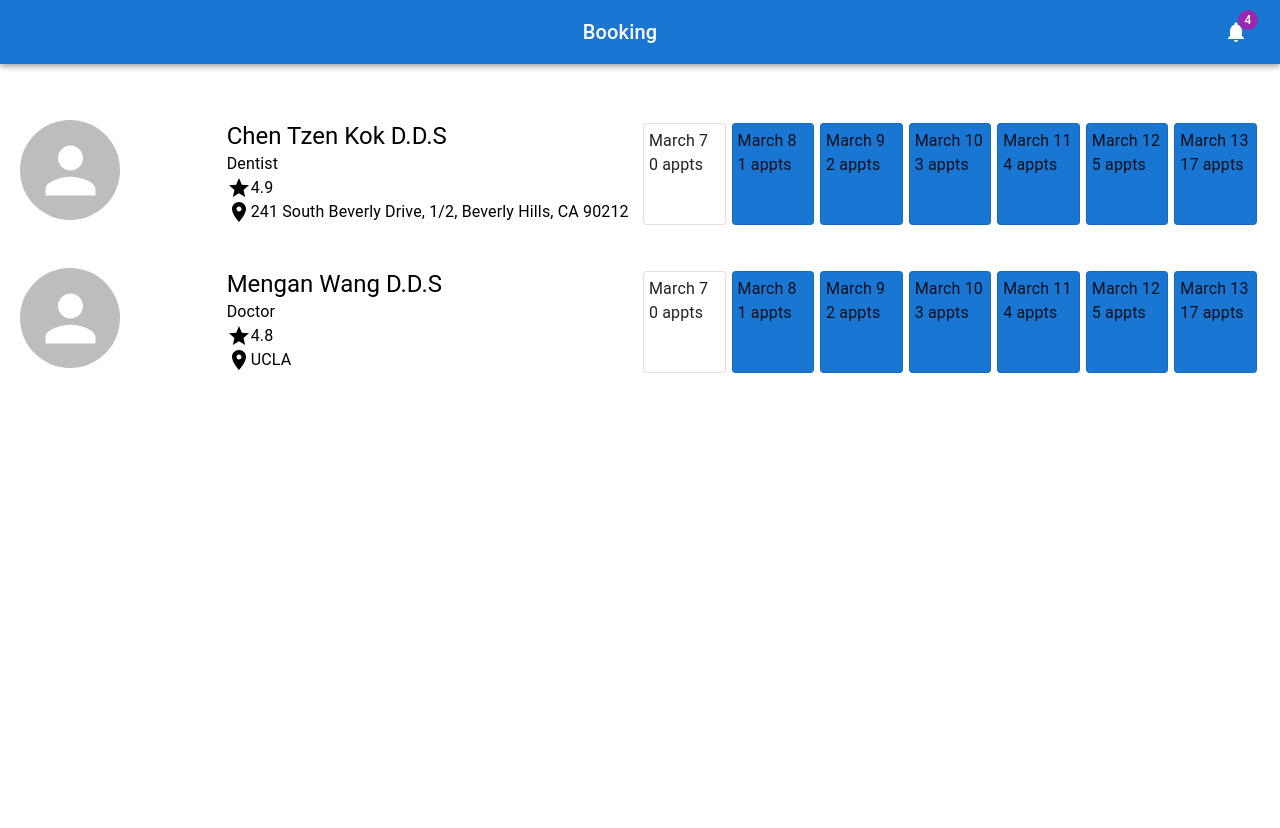
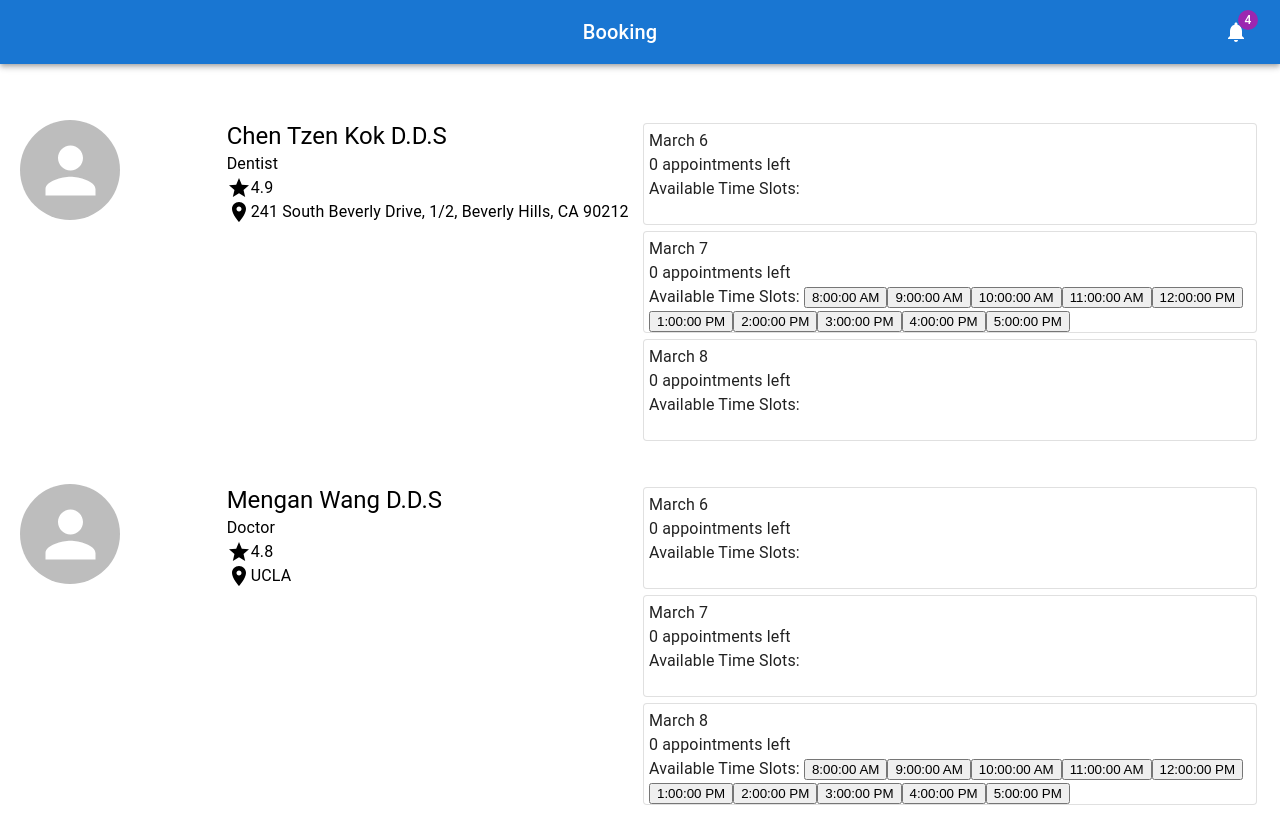
Before and after one commit to Anan1218/docstop, a React (Create React App) app: page /booking in a window 1280 px wide. Before the commit the page ends 800 px from the top, so only its background shows below. Built offline with nearby package versions, Linux system fonts and the light colour scheme; no server answers.

Commit message:
Added available time slots into booking page

```diff
--- a/src/components/pages/booking/Availability.js
+++ b/src/components/pages/booking/Availability.js
@@ -8,23 +8,27 @@ import Card from '@mui/material/Card';
 
 import './Booking.css';
 
-
 function Availability(props) {
   return (
     <Box sx = {{flexGrow:1}}>
       <Grid container space = {2}>
         { props.dates.map((data, index) => (
-          <Grid item xs = {12/7}>
+          <Grid item xs = {12}>
             <Card
               variant = "outlined"
-              style={data.appointments!==0 ? {backgroundColor: '#1976d2'}: {}} // white background if no appointments
+              style={data.appointments!==0 ? {backgroundColor: '#ebf8ff'}: {}} // white background if no appointments
               className = "availability-card">
 
               <Typography>
                 {data.date}
               </Typography>
               <Typography>
-                {data.appointments + " appts"}
+                {data.appointments + " appointments left"}
+              </Typography>
+              <Typography>
+                Available Time Slots:
+                {"\t\n"}
+                {data.availTimeSlots?.map((slots) => {return <button>{slots.toLocaleTimeString?.()}</button>})}
               </Typography>
             </Card>
           </Grid>
@@ -34,6 +38,10 @@ function Availability(props) {
   );
 }
 
+async function displayAvailTimeSlots(data){
+  return await data.availTimeSlots;
+}
+
 Availability.propTypes = {
   dates: PropTypes.array,
 };
--- a/src/components/pages/booking/Booking.js
+++ b/src/components/pages/booking/Booking.js
@@ -18,7 +18,7 @@ import MenuIcon from '@mui/icons-material/Menu';
 import ChevronLeftIcon from '@mui/icons-material/ChevronLeft';
 import NotificationsIcon from '@mui/icons-material/Notifications';
 import Doctor from './Doctor';
-import { eachHourOfInterval, isWithinInterval } from 'date-fns'
+import { eachHourOfInterval, isWithinInterval, subMinutes } from 'date-fns'
 
 
 import { useEffect } from 'react';
@@ -90,8 +90,12 @@ const mdTheme = createTheme();
 function BookingContent() {
   const [open, setOpen] = useState(true);
   const [userInfo, setInfo] = useState('');
+  const [availAppts, setAvailAppts] = useState([]);
+  const [loading, setLoading] = useState(true);
   //const [doctors, setDoctors] = useState([]);
-
+  let startTime = new Date('2023-03-07T08:00:00');
+  let endTime = new Date('2023-03-07T17:00:00');
+  let timeSlots0 = eachHourOfInterval({ start: startTime, end: endTime });
   const doctors = [ // perform a SQL query, grabbing the next 7 days for dates. Limit to 7
     {
       name: "Chen Tzen Kok",
@@ -100,32 +104,19 @@ function BookingContent() {
       rating: 4.9,
       location: "241 South Beverly Drive, 1/2, Beverly Hills, CA 90212",
       dates: [{
+        date: "March 6",
+        availTimeSlots: availAppts,
+        appointments: availAppts.length,
+      },
+      {
         date: "March 7",
+        availTimeSlots: timeSlots0,
         appointments: 0,
       },
       {
         date: "March 8",
-        appointments: 1,
-      },
-      {
-        date: "March 9",
-        appointments: 2,
-      },
-      {
-        date: "March 10",
-        appointments: 3,
-      },
-      {
-        date: "March 11",
-        appointments: 4,
-      },
-      {
-        date: "March 12",
-        appointments: 5,
-      },
-      {
-        date: "March 13",
-        appointments: 17,
+        availTimeSlots: availAppts,
+        appointments: availAppts.length,
       },
     ],
     },
@@ -136,32 +127,19 @@ function BookingContent() {
       rating: 4.8,
       location: "UCLA",
       dates: [{
+        date: "March 6",
+        availTimeSlots: availAppts,
+        appointments: availAppts.length,
+      },
+      {
         date: "March 7",
-        appointments: 0,
+        availTimeSlots: availAppts,
+        appointments: availAppts.length,
       },
       {
         date: "March 8",
-        appointments: 1,
-      },
-      {
-        date: "March 9",
-        appointments: 2,
-      },
-      {
-        date: "March 10",
-        appointments: 3,
-      },
-      {
-        date: "March 11",
-        appointments: 4,
-      },
-      {
-        date: "March 12",
-        appointments: 5,
-      },
-      {
-        date: "March 13",
-        appointments: 17,
+        availTimeSlots: timeSlots0,
+        appointments: 0,
       },
     ],
     },
@@ -189,14 +167,15 @@ function BookingContent() {
     var tempRes = await res.json();
     console.log(tempRes.data);
     setInfo(tempRes.data.username);
-    convertData(tempRes.data);
+    setAvailAppts(convertData(tempRes.data));
+    setLoading(false)
   }
 
   function convertData(data) {
     let doctorAppt = [];
     let availableSlots = [];
-    let startTime = new Date('2023-03-30T08:00:00');
-    let endTime = new Date('2023-03-30T17:00:00');
+    let startTime = new Date('2023-03-07T08:00:00');
+    let endTime = new Date('2023-03-07T17:00:00');
     let timeSlots = eachHourOfInterval({ start: startTime, end: endTime });
     for(let i = 0; i < data.length; i++){
       doctorAppt.push([data[i].id, new Date(data[i].date+"T"+data[i].startTime), new Date(data[i].date+"T"+data[i].endTime)]);
@@ -204,9 +183,8 @@ function BookingContent() {
     for(let i = 0; i < timeSlots.length; i++){
       let slotAvailable = true;
       for (let j = 0; j < doctorAppt.length; j++) {
-        if (isWithinInterval(timeSlots[i], { start: doctorAppt[j][1], end: doctorAppt[j][2] })) {
+        if (isWithinInterval(timeSlots[i], { start: doctorAppt[j][1], end: subMinutes(doctorAppt[j][2], 1) })) {
           slotAvailable = false;
-          console.log("hi")
           break;
         }
       }
@@ -216,7 +194,7 @@ function BookingContent() {
     }
     console.log("doctorAppt", doctorAppt);
     console.log("availableSlots", availableSlots);
-
+    return availableSlots;
   }
 
   // call the function
```
